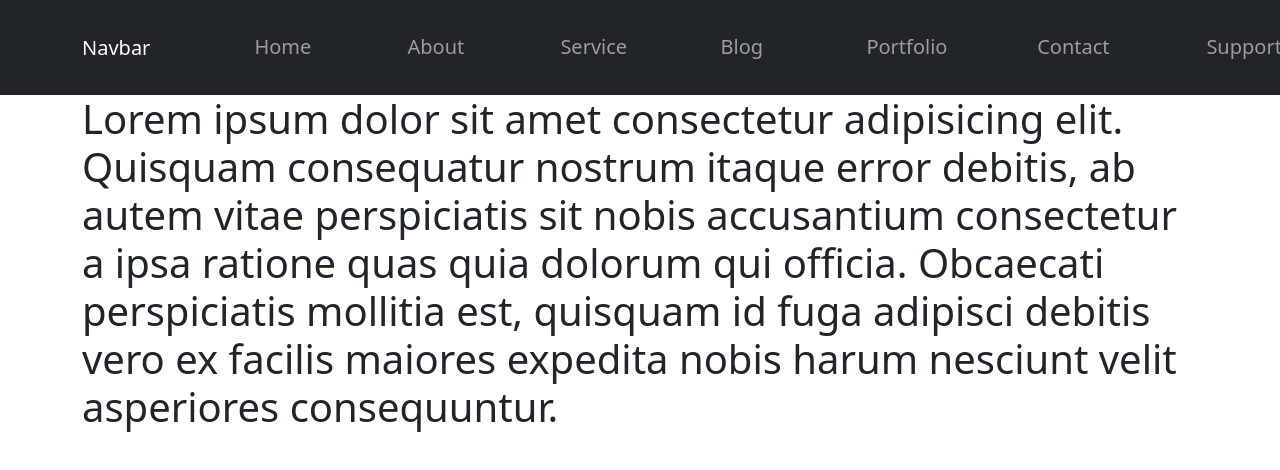
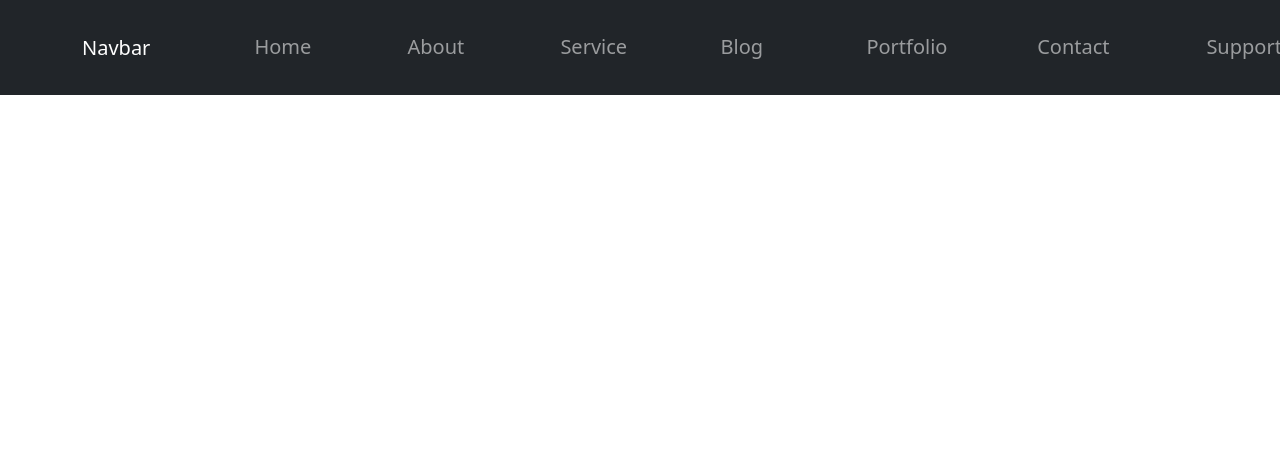
Before and after one commit to mmhpbd/bnw, a plain HTML site: page index.html in a window 1280 px wide. Drawn offline with Linux system fonts and the light colour scheme.

Commit message:
another commit

```diff
--- a/index.html
+++ b/index.html
@@ -10,6 +10,7 @@
     <link rel="stylesheet" href="css/style.css">
 </head>
 <body>
+  <!-- black and white navber part start -->
     <section>
         <nav class="navbar navbar-expand-lg navbar-dark bg-dark">
             <div class="container">
@@ -58,11 +59,10 @@
             </div>
           </nav>
     </section>
+    <!-- black and white navber part end -->
 
     <header>
-      <div class="container">
-        <h1>Lorem ipsum dolor sit amet consectetur adipisicing elit. Quisquam consequatur nostrum itaque error debitis, ab autem vitae perspiciatis sit nobis accusantium consectetur a ipsa ratione quas quia dolorum qui officia. Obcaecati perspiciatis mollitia est, quisquam id fuga adipisci debitis vero ex facilis maiores expedita nobis harum nesciunt velit asperiores consequuntur.</h1>
-      </div>
+
     </header>
     <script src="js/bootstrap.bundle.js"></script>
     <script src="js/bootstrap.min.js"></script>
```
